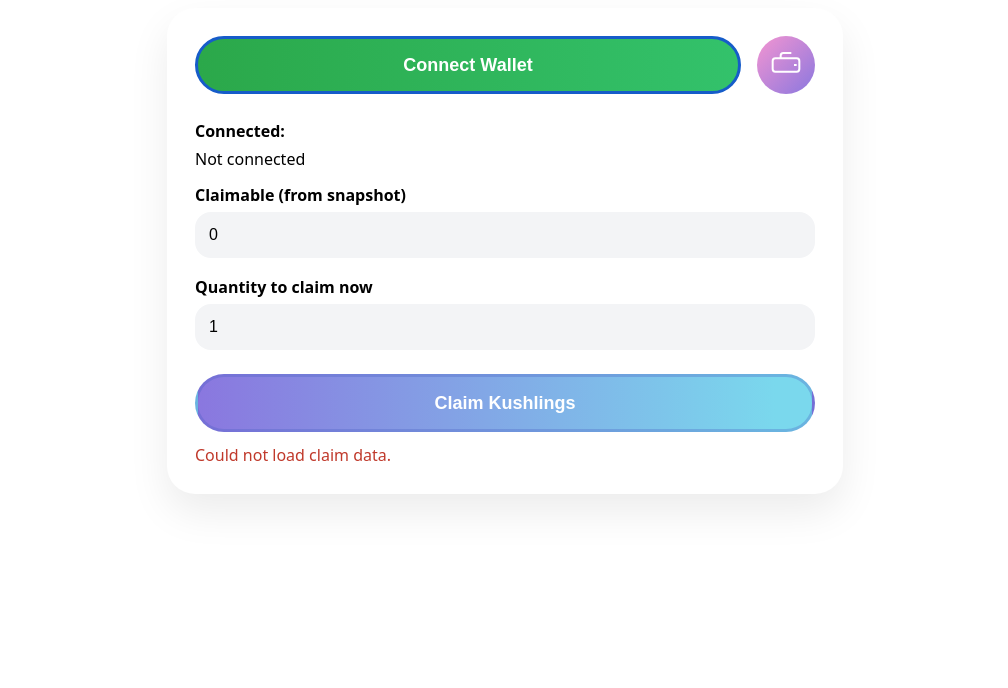
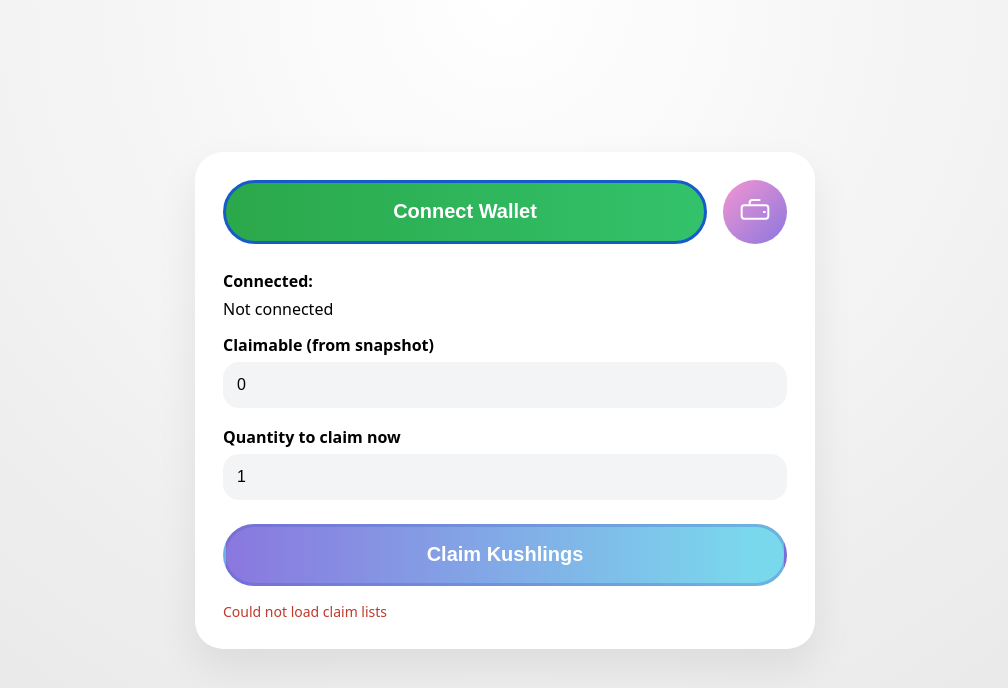
Before and after one commit to okinacreative/kushlings-claim, a plain HTML site: page public/index.html in a window 1280 px wide. Shown: the whole page, without its empty margins (135-1143 px from the left). Drawn offline with nearby package versions, Linux system fonts and the light colour scheme; no server answers.

Commit message:
Update index.html

```diff
--- a/public/index.html
+++ b/public/index.html
@@ -1,59 +1,76 @@
-<div id="kush-card">
-  <div id="kush-header">
-    <button id="kush-connect-btn">Connect Wallet</button>
-    <button id="kush-wallet-btn" aria-label="Wallet menu">
-      <svg viewBox="0 0 24 24" style="width:32px;height:32px;stroke:#fff;fill:none;stroke-width:1.5;">
-        <path d="M4 7h16a2 2 0 0 1 2 2v6a2 2 0 0 1-2 2H4a2 2 0 0 1-2-2V9a2 2 0 0 1 2-2Z"></path>
-        <path d="M18 12h2"></path>
-        <path d="M8 7V5a2 2 0 0 1 2-2h6"></path>
-      </svg>
-    </button>
-  </div>
-
-  <div class="kush-label">Connected:</div>
-  <div id="kush-address" style="margin-bottom:14px;">Not connected</div>
-
-  <div class="kush-label">Claimable (from snapshot)</div>
-  <input id="kush-claimable" class="kush-input" value="0" readonly />
-
-  <div class="kush-label">Quantity to claim now</div>
-  <input id="kush-qty" class="kush-input" value="1" />
-
-  <button id="kush-claim-btn">Claim Kushlings</button>
-  <div id="kush-message"></div>
-</div>
+<!DOCTYPE html>
+<html lang="en">
+  <head>
+    <meta charset="UTF-8" />
+    <title>Kushlings Claim</title>
+    <meta name="viewport" content="width=device-width, initial-scale=1" />
 
     <style>
-  #kush-card {
+      :root {
+        --green: #2ba84a;
+        --green2: #33c26b;
+        --purple1: #8a77df;
+        --blue-border: #165cc9;
+      }
+      * {
+        box-sizing: border-box;
+      }
+      body {
+        margin: 0;
+        min-height: 100vh;
+        display: flex;
+        justify-content: center;
+        align-items: center;
+        background: radial-gradient(circle at top, #ffffff 0%, #d8d8d8 150%);
+        font-family: system-ui, -apple-system, BlinkMacSystemFont, "Segoe UI", sans-serif;
+      }
+      #card {
         background: #fff;
         border-radius: 28px;
-    width: 100%;
-    max-width: 620px;
-    box-shadow: 0 18px 40px rgba(0,0,0,0.08);
+        width: min(620px, 94vw);
+        box-shadow: 0 18px 40px rgba(0, 0, 0, 0.08);
         padding: 28px;
-    font-family: system-ui, -apple-system, BlinkMacSystemFont, "Segoe UI", sans-serif;
-    margin: 0 auto;
       }
-  #kush-header { display: flex; gap: 16px; align-items: center; margin-bottom: 26px; }
-  #kush-connect-btn {
+      #header {
+        display: flex;
+        gap: 16px;
+        align-items: center;
+        margin-bottom: 26px;
+      }
+      #connectBtn {
         flex: 1;
-    background: linear-gradient(90deg, #2ba84a 0%, #33c26b 100%);
+        background: linear-gradient(90deg, var(--green) 0%, var(--green2) 100%);
         color: #fff;
-    border: 3px solid #165cc9;
+        border: 3px solid var(--blue-border);
         border-radius: 9999px;
-    height: 58px;
-    font-size: 18px;
+        height: 64px;
+        font-size: 20px;
         font-weight: 700;
         cursor: pointer;
+        transition: 0.2s;
       }
-  #kush-wallet-btn {
-    width: 58px; height: 58px;
+      #walletIcon {
+        width: 64px;
+        height: 64px;
         background: linear-gradient(135deg, #f495d1 0%, #8a77df 100%);
-    border: none; border-radius: 9999px;
-    display: flex; align-items: center; justify-content: center;
+        border: none;
+        border-radius: 9999px;
+        display: flex;
+        align-items: center;
+        justify-content: center;
       }
-  .kush-label { font-weight: 600; margin-bottom: 6px; }
-  .kush-input {
+      #walletIcon svg {
+        width: 32px;
+        height: 32px;
+        stroke: #fff;
+        fill: none;
+        stroke-width: 1.5;
+      }
+      .label {
+        font-weight: 600;
+        margin-bottom: 6px;
+      }
+      .input {
         width: 100%;
         background: #f3f4f6;
         border: none;
@@ -63,27 +80,62 @@
         outline: none;
         margin-bottom: 18px;
       }
-  #kush-claim-btn {
+      #claimBtn {
         width: 100%;
         background: linear-gradient(90deg, #8a77df 0%, #7ad8ed 94%);
-    border: 3px solid rgba(71,93,191,0.3);
+        border: 3px solid rgba(71, 93, 191, 0.3);
         border-radius: 9999px;
-    height: 58px;
+        height: 62px;
         color: #fff;
         font-weight: 700;
-    font-size: 18px;
+        font-size: 20px;
         cursor: pointer;
         margin-top: 6px;
       }
-  #kush-message { margin-top: 12px; display: none; }
-  #kush-message.error { color: #c0392b; }
-  #kush-message.success { color: #0f766e; }
+      #msg {
+        margin-top: 16px;
+        display: none;
+        font-size: 14px;
+      }
+      #msg.error {
+        color: #c0392b;
+      }
+      #msg.success {
+        color: #0f766e;
+      }
     </style>
 
-<!-- load ethers in Wix embed -->
+    <!-- ethers browser build -->
     <script src="https://cdn.jsdelivr.net/npm/ethers@6.13.2/dist/ethers.min.js"></script>
+  </head>
+  <body>
+    <div id="card">
+      <div id="header">
+        <button id="connectBtn">Connect Wallet</button>
+        <button id="walletIcon" aria-label="Wallet">
+          <svg viewBox="0 0 24 24">
+            <path d="M4 7h16a2 2 0 0 1 2 2v6a2 2 0 0 1-2 2H4a2 2 0 0 1-2-2V9a2 2 0 0 1 2-2Z" />
+            <path d="M18 12h2" />
+            <path d="M8 7V5a2 2 0 0 1 2-2h6" />
+          </svg>
+        </button>
+      </div>
+
+      <div class="label">Connected:</div>
+      <div id="address" style="margin-bottom: 14px">Not connected</div>
+
+      <div class="label">Claimable (from snapshot)</div>
+      <input id="claimable" class="input" value="0" readonly />
+
+      <div class="label">Quantity to claim now</div>
+      <input id="qty" class="input" value="1" />
+
+      <button id="claimBtn">Claim Kushlings</button>
+      <div id="msg"></div>
+    </div>
 
     <script>
+      // ---------- CONFIG ----------
       const CLAIMS_URL =
         "https://444669a7-f30d-433d-b040-6e30f8af2637.usrfiles.com/ugd/444669_0136e423c6d940eeaae0d6b74fcb47ab.json";
       const PROOFS_URL =
@@ -104,26 +156,30 @@
         }
       ];
 
+      // ---------- STATE ----------
       let claims = {};
       let proofs = {};
       let merkleRoot = null;
       let signer = null;
       let userAddress = null;
 
-  const addrDiv     = document.getElementById("kush-address");
-  const claimableIn = document.getElementById("kush-claimable");
-  const qtyIn       = document.getElementById("kush-qty");
-  const claimBtn    = document.getElementById("kush-claim-btn");
-  const msg         = document.getElementById("kush-message");
-  const connectBtn  = document.getElementById("kush-connect-btn");
+      // ---------- DOM ----------
+      const connectBtn = document.getElementById("connectBtn");
+      const addressDiv = document.getElementById("address");
+      const claimableInput = document.getElementById("claimable");
+      const qtyInput = document.getElementById("qty");
+      const claimBtn = document.getElementById("claimBtn");
+      const msg = document.getElementById("msg");
 
-  function showMessage(t, kind="error") {
-    msg.textContent = t;
+      function showMessage(text, type = "error") {
+        msg.textContent = text;
+        msg.className = type;
         msg.style.display = "block";
-    msg.className = kind === "success" ? "success" : "error";
       }
 
-  function norm(a){ return (a||"").toLowerCase(); }
+      function normalizeAddr(a) {
+        return (a || "").toLowerCase();
+      }
 
       function getAllowedFor(addr) {
         const entry = claims[addr];
@@ -134,7 +190,7 @@
           if (typeof entry.max === "number") return entry.max;
           if (typeof entry.claimable === "number") return entry.claimable;
           if (typeof entry.amount === "number") return entry.amount;
-      const n = Object.values(entry).find(v => typeof v === "number");
+          const n = Object.values(entry).find((v) => typeof v === "number");
           if (n) return n;
         }
         return 0;
@@ -142,33 +198,35 @@
 
       async function loadLists() {
         try {
-      const [cRes, pRes] = await Promise.all([
-        fetch(CLAIMS_URL),
-        fetch(PROOFS_URL)
-      ]);
+          const [cRes, pRes] = await Promise.all([fetch(CLAIMS_URL), fetch(PROOFS_URL)]);
           claims = await cRes.json();
-      const pJson = await pRes.json().catch(()=>({}));
+          const pJson = await pRes.json().catch(() => ({}));
           proofs = pJson.proofs || {};
           merkleRoot = pJson.root || null;
+          console.log("✅ loaded", Object.keys(claims).length, "claim entries");
         } catch (e) {
           console.error(e);
-      showMessage("Could not load claim data.");
+          showMessage("Could not load claim lists");
         }
       }
 
       async function connectWallet() {
+        // IMPORTANT: this runs on Vercel tab directly
         if (!window.ethereum) {
-      showMessage("No wallet found. Install MetaMask.");
+          showMessage("No wallet detected in this browser. Open with MetaMask/Brave.")
           return;
         }
         try {
           const provider = new ethers.BrowserProvider(window.ethereum);
           signer = await provider.getSigner();
-      userAddress = norm(await signer.getAddress());
-      addrDiv.textContent = userAddress;
+          const addr = await signer.getAddress();
+          userAddress = normalizeAddr(addr);
+
+          addressDiv.textContent = userAddress;
           connectBtn.textContent = "Connected ✅";
+
           const allowed = getAllowedFor(userAddress);
-      claimableIn.value = String(allowed);
+          claimableInput.value = String(allowed);
           if (allowed > 0) {
             showMessage("Wallet is on the claim list.", "success");
           } else {
@@ -181,16 +239,23 @@
       }
 
       async function doClaim() {
-    if (!signer || !userAddress) return connectWallet();
+        if (!signer || !userAddress) {
+          return connectWallet();
+        }
 
         const allowed = getAllowedFor(userAddress);
-    if (!allowed) return showMessage("🚫 This wallet is not on the claim list.");
+        if (!allowed) {
+          return showMessage("🚫 This wallet is not on the claim list.");
+        }
 
-    const qty = Number(qtyIn.value || 0);
-    if (qty < 1 || qty > allowed) return showMessage("Invalid quantity.");
+        const qty = Number(qtyInput.value || 0);
+        if (qty < 1 || qty > allowed) {
+          return showMessage("Invalid quantity.");
+        }
 
-    const proof = (proofs[userAddress] || []).map(p=>p);
+        const proof = (proofs[userAddress] || []).map((p) => p);
         if (!proof.length) return showMessage("No Merkle proof for this wallet.");
+        if (!merkleRoot) return showMessage("No Merkle root loaded.");
 
         try {
           const contract = new ethers.Contract(CONTRACT_ADDRESS, CONTRACT_ABI, signer);
@@ -209,5 +274,9 @@
 
       connectBtn.addEventListener("click", connectWallet);
       claimBtn.addEventListener("click", doClaim);
+
+      // load data on start
       loadLists();
     </script>
+  </body>
+</html>
```
Lines whose indentation alone changed are shown as unchanged.
